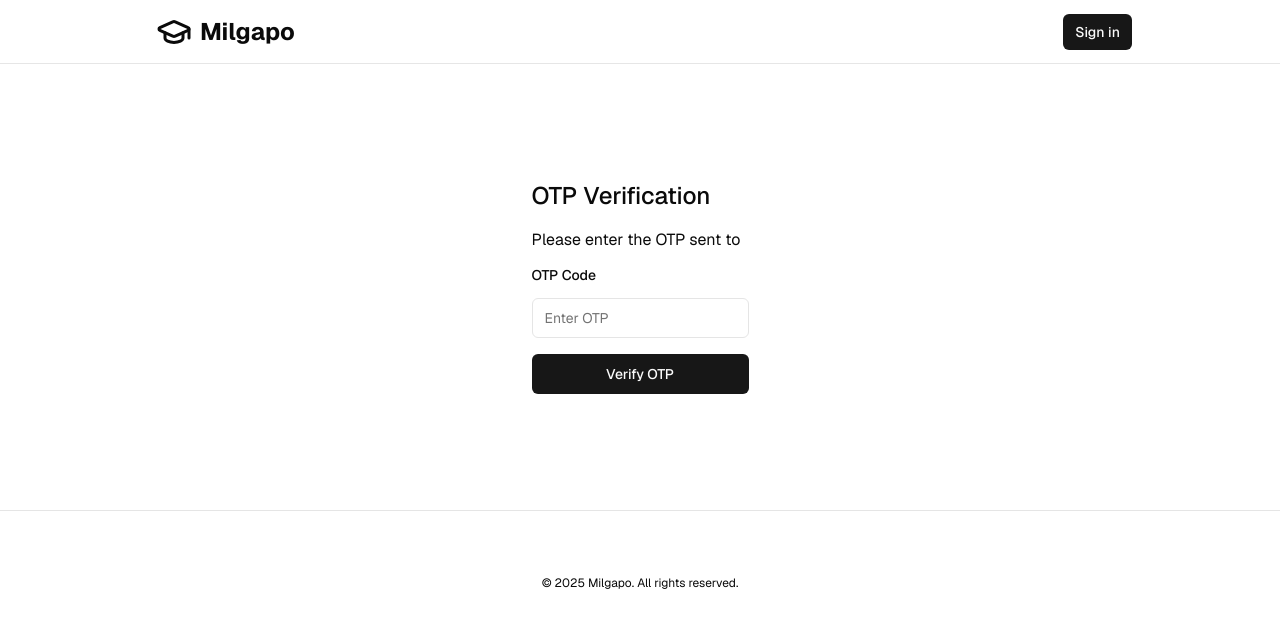
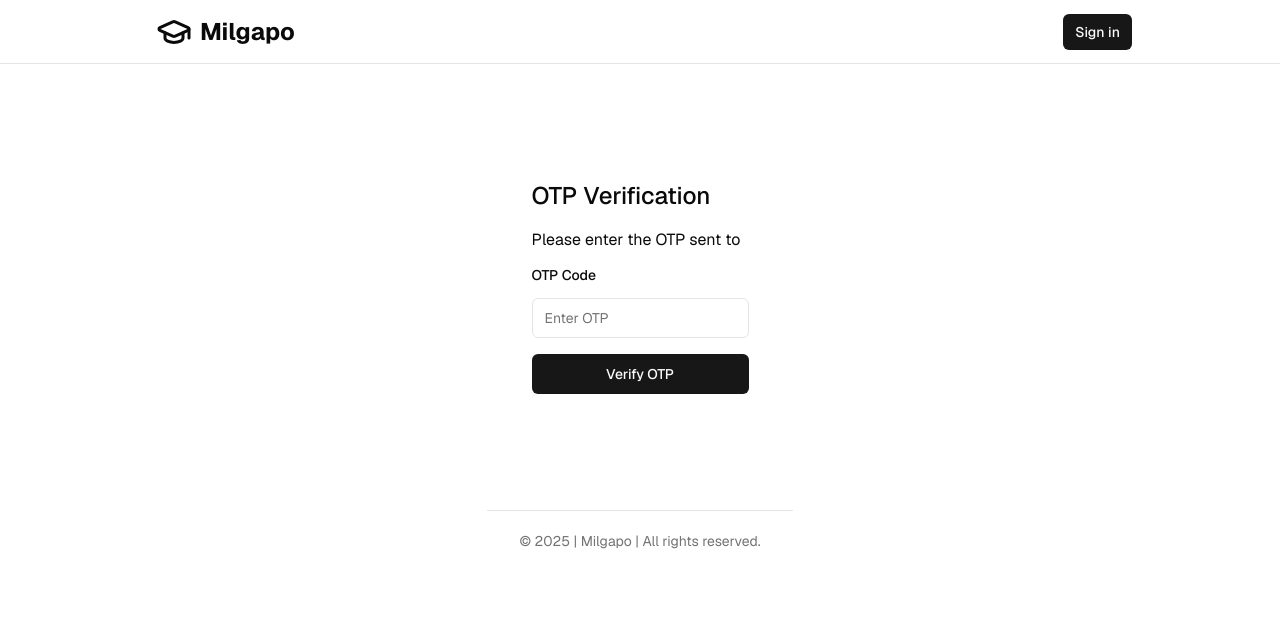
Before and after one commit to alon710/milgapo, a Next.js app: page /otp-verification in a window 1280 px wide. Shown: the top 628 px of the page. Built offline with nearby package versions, Linux system fonts and the light colour scheme; no server answers.

Commit message:
Replace MilgapoLogo with SiteLogo and add SiteFooter component for improved layout and branding consistency.

```diff
--- a/app/layout.tsx
+++ b/app/layout.tsx
@@ -4,7 +4,8 @@ import { hasEnvVars } from "@/utils/supabase/check-env-vars";
 import { Geist } from "next/font/google";
 import "./globals.css";
 import { SpeedInsights } from "@vercel/speed-insights/next";
-import { MilgapoLogo } from "@/components/layout/milgapo-logo";
+import { SiteLogo } from "@/components/layout/site-logo";
+import { SiteFooter } from "@/components/layout/footer";
 
 const defaultUrl = process.env.VERCEL_URL
   ? `https://${process.env.VERCEL_URL}`
@@ -34,7 +35,7 @@ export default function RootLayout({
           <div className="flex-1 w-full flex flex-col gap-20 items-center">
             <nav className="w-full flex justify-center border-b border-b-foreground/10 h-16">
               <div className="w-full max-w-5xl flex justify-between items-center p-3 px-5 text-sm">
-                <MilgapoLogo href="/" />
+                <SiteLogo href="/" />
                 {!hasEnvVars ? <EnvVarWarning /> : <HeaderAuth />}
               </div>
             </nav>
@@ -42,10 +43,7 @@ export default function RootLayout({
               {children}
               <SpeedInsights />
             </div>
-
-            <footer className="w-full flex items-center justify-center border-t mx-auto text-center text-xs gap-8 py-16">
-              <p>© {year} Milgapo. All rights reserved.</p>
-            </footer>
+            <SiteFooter />
           </div>
         </main>
       </body>
--- /dev/null
+++ b/components/layout/footer.tsx
@@ -0,0 +1,16 @@
+import { siteConfig } from "@/config/site";
+
+export function SiteFooter() {
+  const currentYear = new Date().getFullYear();
+  return (
+    <footer className="border-grid border-t py-6 md:py-0">
+      <div className="container-wrapper">
+        <div className="container py-4">
+          <div className="text-balance text-center text-sm leading-loose text-muted-foreground md:text-left">
+            &copy; {currentYear} | {siteConfig.title} | All rights reserved.
+          </div>
+        </div>
+      </div>
+    </footer>
+  );
+}
--- a/components/layout/milgapo-logo.tsx
+++ b/components/layout/site-logo.tsx
@@ -1,18 +1,19 @@
 import { GraduationCapIcon } from "lucide-react";
 import Link from "next/link";
 import { JSX } from "react/jsx-runtime";
+import { siteConfig } from "@/config/site";
 
-type MilgapoLogoProps = {
+type SiteLogoProps = {
   href: string;
 };
 
-export const MilgapoLogo = (props: MilgapoLogoProps): JSX.Element => {
+export const SiteLogo = (props: SiteLogoProps): JSX.Element => {
   return (
     <>
       <div className="col-span-full xl:col-span-2">
         <Link href={props.href} className="flex font-bold items-center">
           <GraduationCapIcon className="w-9 h-9 mx-2" />
-          <h3 className="text-2xl">Milgapo</h3>
+          <h3 className="text-2xl">{siteConfig.title}</h3>
         </Link>
       </div>
     </>
--- /dev/null
+++ b/config/site.ts
@@ -0,0 +1,5 @@
+export const siteConfig = {
+  title: "Milgapo",
+};
+
+export type SiteConfig = typeof siteConfig;
```
